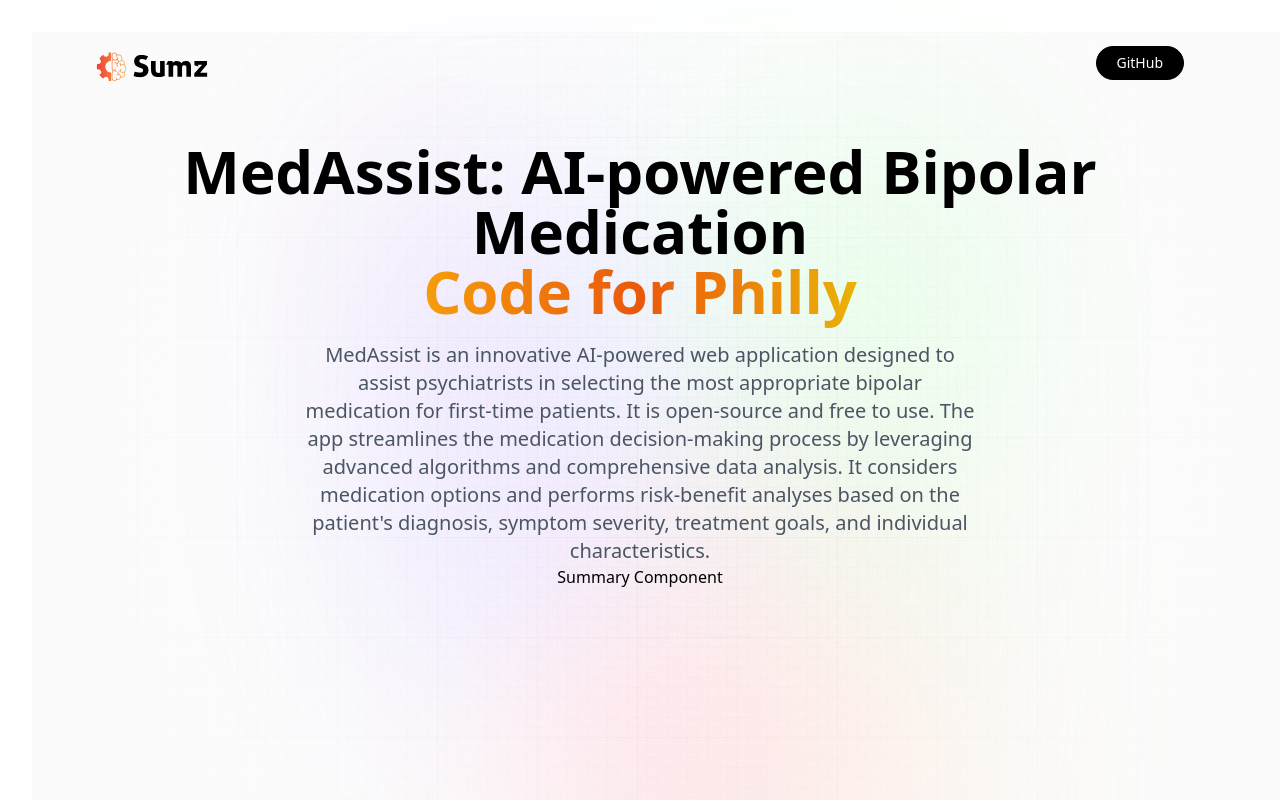
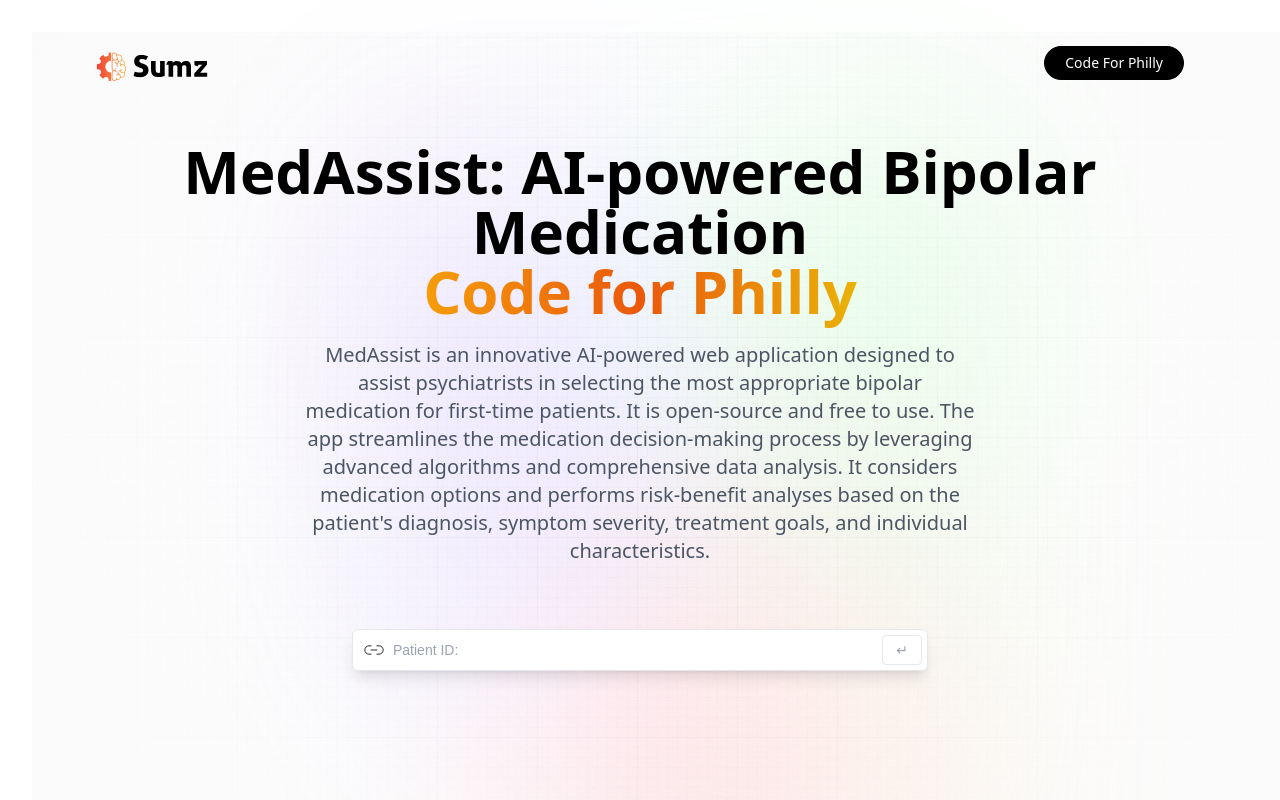
Before and after one commit to taichan03/MedAssist, a React (Vite) app in the folder MedAssist/: page / in a window 1280 px wide. Built offline with nearby package versions, Linux system fonts and the light colour scheme; a web font is replaced by a local one.

Commit message:
PatientID

```diff
--- a/MedAssist/src/components/Header.tsx
+++ b/MedAssist/src/components/Header.tsx
@@ -7,10 +7,10 @@
         <img src={logo} alt="logo" className="w-28 object-contain" />
         <button
           type="button"
-          onClick={() => window.open("https://github.com/taichan03")}
+          onClick={() => window.open("https://codeforphilly.org/")}
           className="black_btn"
         >
-          GitHub
+          Code For Philly
         </button>
       </nav>
 
--- a/MedAssist/src/components/Summary.tsx
+++ b/MedAssist/src/components/Summary.tsx
@@ -2,7 +2,47 @@
 import { copy, linkIcon, loader, tick } from "../assets";
 
 const Summary = () => {
-  return <div>Summary Component</div>;
+  const [patientInfo, setpatientInfo] = useState({
+    ID: "",
+  });
+
+  const handleSubmit = async (e) => {
+    alert("submitted");
+  };
+
+  return (
+    <section className="mt-16 w-full max-w-xl">
+      {/* {search} */}
+      <div className="flex flex-col w-full gap-2">
+        <form
+          className="relative flex justify-center items-center"
+          onSubmit={handleSubmit}
+        >
+          <img
+            src={linkIcon}
+            alt="link-icon"
+            className="absolute left-0 my-2 ml-3 w-5"
+          />
+          <input
+            type="ID"
+            placeholder="Patient ID:"
+            value={patientInfo.ID}
+            onChange={(e) =>
+              setpatientInfo({ ...patientInfo, ID: e.target.value })
+            }
+            required
+            className="url_input peer" // When you need to style an element based on the state of a sibling element, mark the sibling with the peer class, and use peer-* modifiers to style the target element
+          />
+          <button
+            type="submit"
+            className="submit_btn peer-focus:border-gray-700 peer-focus:text-gray-700 "
+          >
+            <p>↵</p>
+          </button>
+        </form>
+      </div>
+    </section>
+  );
 };
 
 export default Summary;
```
